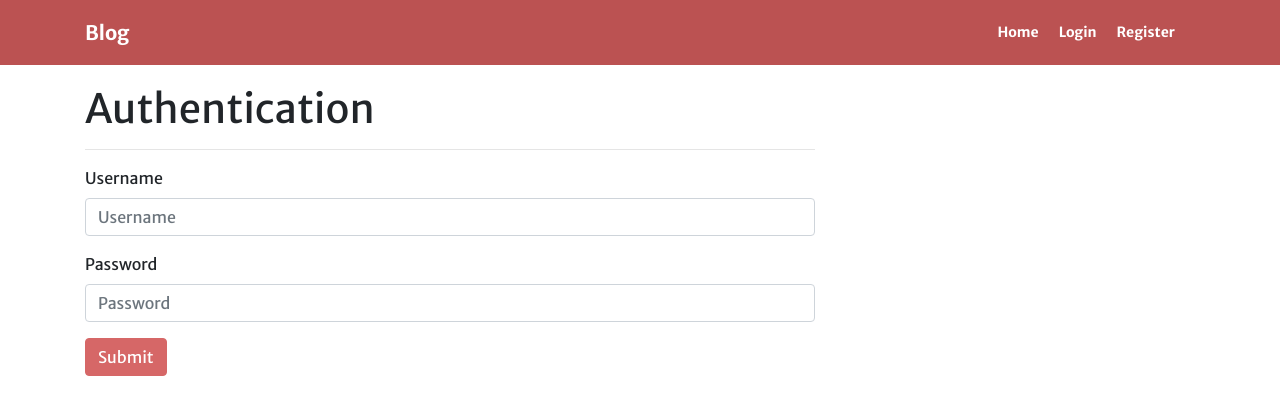
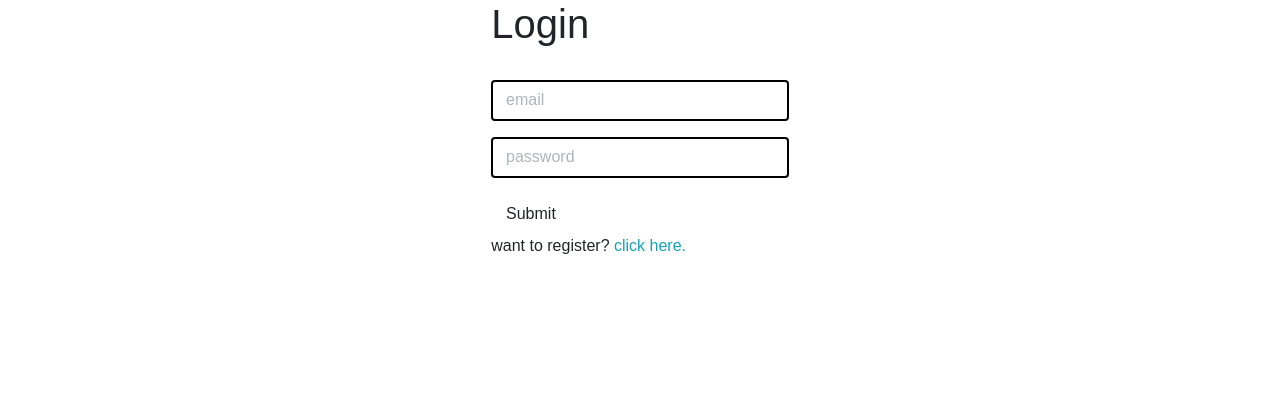
Before and after one commit to Briiick/clairvoyance, a React (Create React App) app in the folder frontend/: page /auth/login in a window 1280 px wide. Shown: the top 414 px of the page. Built offline with nearby package versions, Linux system fonts and the light colour scheme.

Commit message:
update login and registration page

```diff
--- a/frontend/src/assets/sass/_variables.scss
+++ b/frontend/src/assets/sass/_variables.scss
@@ -66,13 +66,13 @@ $colors: map-merge(
   $colors
 );
 
-$primary:       #d66767 !default;
-$secondary:     $gray-600 !default;
+$primary:       $white !default;
+$secondary:     $black !default;
 $success:       $green !default;
 $info:          $cyan !default;
 $warning:       #ffa75e !default;
 $danger:        #d06c76 !default;
-$light:         $gray-100 !default;
+$light:         $gray-200 !default;
 $dark:          $gray-800 !default;
 
 $theme-colors: () !default;
@@ -169,7 +169,7 @@ $body-color:                $gray-900 !default;
 //
 // Style anchor elements.
 
-$link-color:                              theme-color("primary") !default;
+$link-color:                              theme-color("info") !default;
 $link-decoration:                         none !default;
 $link-hover-color:                        darken($link-color, 15%) !default;
 $link-hover-decoration:                   none !default;
@@ -229,8 +229,8 @@ $grid-gutter-width:           30px !default;
 $line-height-lg:              1.5 !default;
 $line-height-sm:              1.5 !default;
 
-$border-width:                1px !default;
-$border-color:                $gray-300 !default;
+$border-width:                2px !default;
+$border-color:                $gray-800 !default;
 
 $border-radius:               .25rem !default;
 $border-radius-lg:            .3rem !default;
@@ -270,7 +270,7 @@ $embed-responsive-aspect-ratios: join(
 // Font, line-height, and color for body text, headings, and more.
 
 // stylelint-disable value-keyword-case
-$font-family-sans-serif:      "Merriweather Sans", -apple-system, BlinkMacSystemFont, "Segoe UI", "Helvetica Neue", Arial, "Noto Sans", sans-serif, "Apple Color Emoji", "Segoe UI Emoji", "Segoe UI Symbol", "Noto Color Emoji" !default;
+$font-family-sans-serif:      "Montserrat", sans-serif !default;
 $font-family-monospace:       SFMono-Regular, Menlo, Monaco, Consolas, "Liberation Mono", "Courier New", monospace !default;
 $font-family-base:            $font-family-sans-serif !default;
 // stylelint-enable value-keyword-case
@@ -296,8 +296,8 @@ $h5-font-size:                $font-size-base * 1.25 !default;
 $h6-font-size:                $font-size-base !default;
 
 $headings-margin-bottom:      $spacer / 2 !default;
-$headings-font-family:        null !default;
-$headings-font-weight:        500 !default;
+$headings-font-family:        "Montserrat", sans-serif !default;
+$headings-font-weight:        200 !default;
 $headings-line-height:        1.2 !default;
 $headings-color:              null !default;
 
@@ -380,8 +380,8 @@ $table-border-level:          -6 !default;
 //
 // Shared variables that are reassigned to `$input-` and `$btn-` specific variables.
 
-$input-btn-padding-y:         .375rem !default;
-$input-btn-padding-x:         .75rem !default;
+$input-btn-padding-y:         .4rem !default;
+$input-btn-padding-x:         .8rem !default;
 $input-btn-font-family:       null !default;
 $input-btn-font-size:         $font-size-base !default;
 $input-btn-line-height:       $line-height-base !default;
@@ -466,10 +466,10 @@ $input-font-size-lg:                    $input-btn-font-size-lg !default;
 $input-line-height-lg:                  $input-btn-line-height-lg !default;
 
 $input-bg:                              $white !default;
-$input-disabled-bg:                     $gray-200 !default;
+$input-disabled-bg:                     $gray-300 !default;
 
 $input-color:                           $gray-700 !default;
-$input-border-color:                    $gray-400 !default;
+$input-border-color:                    $black !default;
 $input-border-width:                    $input-btn-border-width !default;
 $input-box-shadow:                      inset 0 1px 1px rgba($black, .075) !default;
 
@@ -483,7 +483,7 @@ $input-focus-color:                     $input-color !default;
 $input-focus-width:                     $input-btn-focus-width !default;
 $input-focus-box-shadow:                $input-btn-focus-box-shadow !default;
 
-$input-placeholder-color:               $gray-600 !default;
+$input-placeholder-color:               $gray-500 !default;
 $input-plaintext-color:                 $body-color !default;
 
 $input-height-border:                   $input-border-width * 2 !default;
--- a/frontend/src/views/Layouts/Container.js
+++ b/frontend/src/views/Layouts/Container.js
@@ -4,7 +4,7 @@ import { Container, Row, Col } from 'react-bootstrap';
 // react container
 export default (props) => {
   return (
-    <Container>
+    <Container fluid="md">
       <Row>
         {
           props.singleCol === true ?
--- a/frontend/src/views/Pages/Articles/Components/List.js
+++ b/frontend/src/views/Pages/Articles/Components/List.js
@@ -47,7 +47,7 @@ export default (props) => {
     <React.Fragment>
       <Loading waiting={loading} >
         { articles.map((article, index) => <Article shortVersion={props.shortVersion} key={index} article={article} />) }
-        { articles.length < 1 ? (<p className="lead">No news articles to show up.</p>) : null}
+        { articles.length < 1 ? (<p className="lead">No news articles to show up!</p>) : null}
         { !props.shortVersion ? (
           <Pagination current={page - 1} counting={pages} whenClicked={props.shortVersion === false && props.page ? updatePage : setPage} />
         ) : articles.length > 1 ? (<Link to="/articles/1">
--- a/frontend/src/views/Pages/Auth/Login.js
+++ b/frontend/src/views/Pages/Auth/Login.js
@@ -1,12 +1,13 @@
 import React, { useState } from 'react';
 import { connect } from 'react-redux';
 import { updateAccount } from '../../../store/actions_creators';
-import { Alert, Col, Form, Button } from 'react-bootstrap';
+import { Alert, Col, Form, Button, Row } from 'react-bootstrap';
 import { Formik } from 'formik';
 import { loginSchema } from '../../../utils/validations';
-import Header from '../../Layouts/Header';
 import Axios from '../../../utils/axios';
 import Container from '../../Layouts/Container';
+import { Link } from 'react-router-dom';
+
 
 const Login = (props) => {
 	const [alert, updateAlert] = useState({ type: null, message: null });
@@ -18,15 +19,16 @@ const Login = (props) => {
 
 	return (
 		<React.Fragment>
-			<Header title="Authentication"></Header>
-			<Container singleCol={false}>
-				<Col lg={8}>
-					<h1>Authentication</h1>
-					<hr />
+		<Container singleCol={true}>
+			<div className={"align-middle"}>
+			<Row className={"justify-content-center"}>
+			<Col lg={3}>
+				<h1>Login</h1>
+				<br />
 				{alert.type !== null ? <Alert variant={alert.type}>{alert.message}</Alert> : null}
 				<Formik
 					validationSchema={loginSchema}
-						initialValues={{ username: '', password: '' }}
+					initialValues={{ email: '', password: '' }}
 					onSubmit={(values, actions) => {
 						Axios.post('/auth/login', { form: values }).then((res) => {
 							updateAlert({
@@ -43,23 +45,21 @@ const Login = (props) => {
 					render={({ values, errors, status, touched, handleBlur, handleChange, handleSubmit, isSubmitting }) => (
 						<Form onSubmit={handleSubmit}>
 							<Form.Group>
-									<Form.Label>Username</Form.Label>
 								<Form.Control
 									type="text"
-										name="username"
-										placeholder="Username"
+									name="email"
+									placeholder="email"
 									onChange={handleChange}
 									onBlur={handleBlur}
-										value={values.username}
+									value={values.email}
 								/>
-									{errors.username && touched.username && <Form.Text className="text-danger">{errors.username}</Form.Text>}
+								{errors.email && touched.email && <Form.Text className="text-danger">{errors.email}</Form.Text>}
 							</Form.Group>
 							<Form.Group>
-									<Form.Label>Password</Form.Label>
 								<Form.Control
 									type="password"
 									name="password"
-										placeholder="Password"
+									placeholder="password"
 									onChange={handleChange}
 									onBlur={handleBlur}
 									value={values.password}
@@ -70,7 +70,12 @@ const Login = (props) => {
 						</Form>
 					)}
 				/>
+				<div className={"align-middle"}>
+					<p>want to register? <Link to="/auth/register">click here.</Link></p>
+				</div>
 			</Col>
+			</Row>
+			</div>
 		</Container>
 		</React.Fragment>
 	)
--- a/frontend/src/views/Pages/Auth/Register.js
+++ b/frontend/src/views/Pages/Auth/Register.js
@@ -1,12 +1,14 @@
 import React, { useState } from 'react';
 import { connect } from 'react-redux';
 import { updateAccount } from '../../../store/actions_creators';
-import { Alert, Col, Form, Button } from 'react-bootstrap';
+import { Alert, Col, Form, Button, Row } from 'react-bootstrap';
 import { Formik } from 'formik';
 import { registerSchema } from '../../../utils/validations';
-import Header from '../../Layouts/Header';
 import Axios from '../../../utils/axios';
 import Container from '../../Layouts/Container';
+import { Link } from 'react-router-dom';
+
+import '../../../assets/sass/bootstrap.scss';
 
 const Register = (props) => {
 	const [alert, updateAlert] = useState({ type: null, message: null });
@@ -18,11 +20,13 @@ const Register = (props) => {
 
 	return (
 		<React.Fragment>
-			<Header title="Create a new account"></Header>
-			<Container singleCol={false}>
-				<Col lg={8}>
-					<h1>Register</h1>
-					<hr />
+			<Container singleCol={true}>
+				<div className={"align-middle"}>
+				<Row className={"justify-content-center"}>
+				<Col lg={3}>
+
+						<h1 className={"text-center"}>register</h1>
+						<br />
 						{alert.type !== null ? <Alert variant={alert.type}>{alert.message}</Alert> : null}
 						<Formik
 							validationSchema={registerSchema}
@@ -43,11 +47,10 @@ const Register = (props) => {
 							render={({ values, errors, status, touched, handleBlur, handleChange, handleSubmit, isSubmitting, }) => (
 								<Form onSubmit={handleSubmit}>
 									<Form.Group>
-									<Form.Label>Username</Form.Label>
 										<Form.Control
 											type="text"
 											name="username"
-										placeholder="Username"
+											placeholder="full name"
 											onChange={handleChange}
 											onBlur={handleBlur}
 											value={values.username}
@@ -55,11 +58,10 @@ const Register = (props) => {
 										{errors.username && touched.username && <Form.Text className="text-danger">{errors.username}</Form.Text>}
 									</Form.Group>
 									<Form.Group>
-									<Form.Label>Email</Form.Label>
 										<Form.Control
 											type="email"
 											name="email"
-										placeholder="Email address"
+											placeholder="email"
 											onChange={handleChange}
 											onBlur={handleBlur}
 											value={values.email}
@@ -67,11 +69,10 @@ const Register = (props) => {
 										{errors.email && touched.email && <Form.Text className="text-danger">{errors.email}</Form.Text>}
 									</Form.Group>
 									<Form.Group>
-									<Form.Label>Password</Form.Label>
 										<Form.Control
 											type="password"
 											name="password"
-										placeholder="Password"
+											placeholder="password"
 											onChange={handleChange}
 											onBlur={handleBlur}
 											value={values.password}
@@ -79,22 +80,28 @@ const Register = (props) => {
 										{errors.password && touched.password && <Form.Text className="text-danger">{errors.password}</Form.Text>}
 									</Form.Group>
 									<Form.Group>
-									<Form.Label>Confirm password</Form.Label>
 										<Form.Control
 											type="password"
 											name="cpassword"
-										placeholder="Confirm password"
+											placeholder="confirm password"
 											onChange={handleChange}
 											onBlur={handleBlur}
 											value={values.cpassword}
 										/>
 										{errors.cpassword && touched.cpassword && <Form.Text className="text-danger">{errors.cpassword}</Form.Text>}
 									</Form.Group>
+									<div className={"align-middle"}>
 										<Button variant="primary" type="submit" disabled={isSubmitting}>Submit</Button>
+									</div>
 								</Form>
 							)}
 						/>
+					<div className={"align-middle"}>
+						<p>want to log in? <Link to="/auth/login">click here.</Link></p>
+					</div>
 				</Col>
+				</Row>
+				</div>
 			</Container>
 		</React.Fragment>
 	)
```
Also changed, not shown: frontend/public/manifest.json, frontend/src/views/Pages/Articles/Single.js (line endings or trailing spaces). Lines whose indentation alone changed are shown as unchanged.
